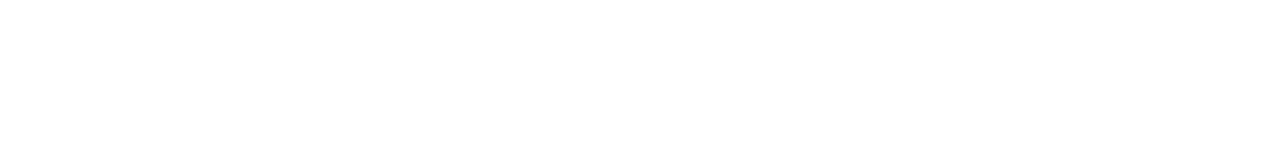
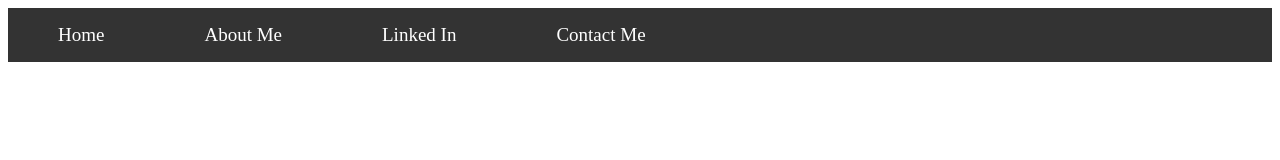
Before and after one commit to andreasLoetzsch/hemsida-pappa, a website: page index.html in a window 1280 px wide. Drawn offline with Linux system fonts and the light colour scheme.

Commit message:
basic header

```diff
--- a/index.html
+++ b/index.html
@@ -3,13 +3,25 @@
 
 <head>
     <meta charset="UTF-8">
-    <meta name="viewport" content="width=
+    <meta name="viewport" content="width=device-width
     , initial-scale=1.0">
+    <link rel="stylesheet" href="styles/style.css">
     <title>EKKESOFT AB</title>
 </head>
 
 <body>
-
+    <header class="header">
+        <ul>
+            <li><a href="index.html">Home</a></li>
+            <li><a href="#">About Me</a></li>
+            <li><a href="https://www.linkedin.com/in/ekkehart-lotzsch/">Linked In</a></li>
+            <li><a href="#">Contact Me</a></li>
+            <!-- put in google fonts -->
+        </ul>
+    </header>
+    <footer>
+        <!-- Write email -->
+    </footer>
 </body>
 
 </html>
--- a/styles/style.css
+++ b/styles/style.css
@@ -0,0 +1,25 @@
+ul {
+    list-style-type: none;
+    margin: 0;
+    padding: 0;
+    overflow: hidden;
+    background-color: #333;
+}
+
+li {
+    float: left;
+}
+
+li a {
+    display: block;
+    color: white;
+    text-align: center;
+    padding: 16px 50px;
+    text-decoration: none;
+    font-size: 19px;
+
+}
+
+li a:hover {
+    color: yellow;
+}
```
Also changed, not shown: images/ekkesoft-logo.png (added).
